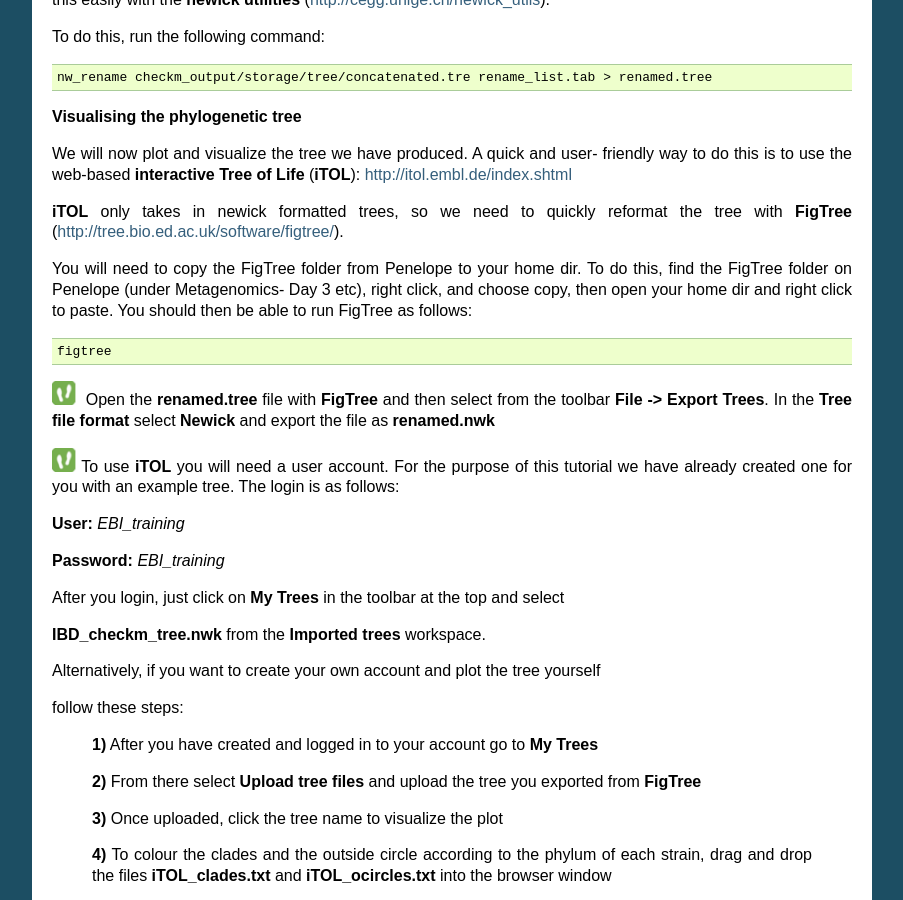
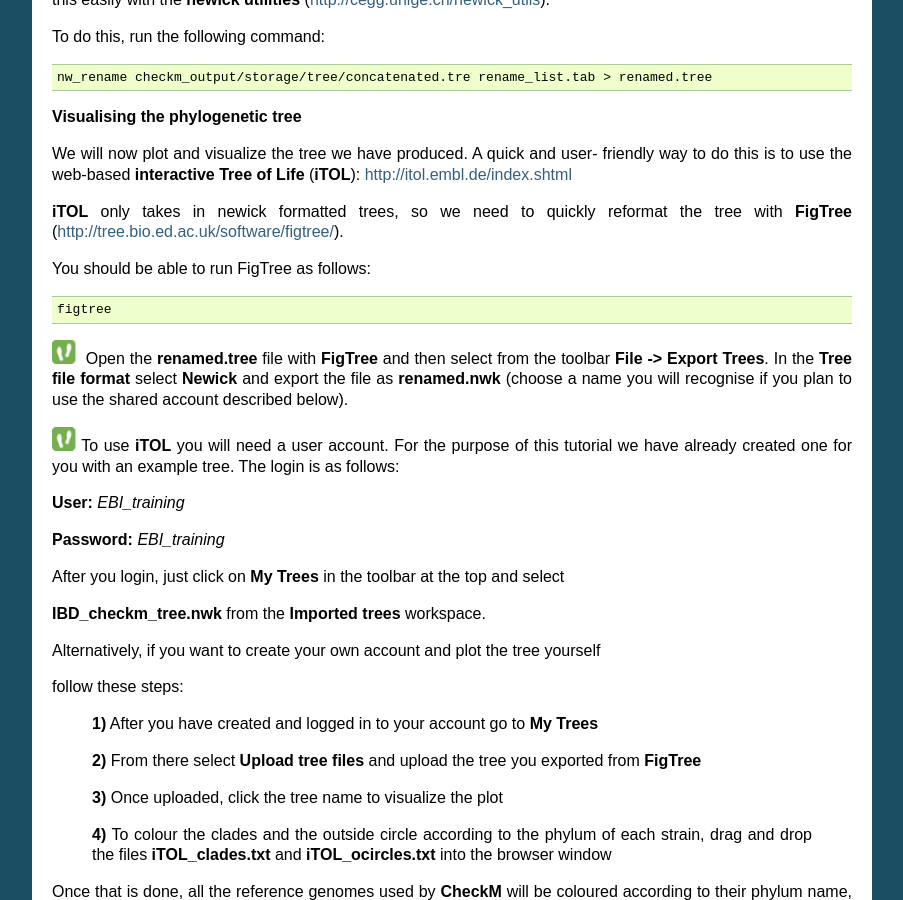
Before and after one commit to EBI-Metagenomics/mgnify-biata-2020, a Sphinx documentation site: the page built from docs/source/mag.rst, in a window 1280 px wide and 900 px high, scrolled down 3543 px. Shown: the whole window, without its empty margins (198-1101 px from the left). Built offline with Sphinx 7.4.7, drawn with Linux system fonts in a browser that asks for light colours.

Commit message:
Update mag.rst

```diff
--- a/docs/source/mag.rst
+++ b/docs/source/mag.rst
@@ -214,10 +214,7 @@
 reformat the tree with **FigTree**
 (http://tree.bio.ed.ac.uk/software/figtree/).
 
-You will need to copy the FigTree folder from Penelope to your home dir.
-To do this, find the FigTree folder on Penelope (under Metagenomics- Day
-3 etc), right click, and choose copy, then open your home dir and right
-click to paste. You should then be able to run FigTree as follows:
+You should be able to run FigTree as follows:
 
 .. code-block:: bash
 
@@ -225,7 +222,7 @@
 
 |image3|\  Open the **renamed.tree** file with **FigTree** and then
 select from the toolbar **File -> Export Trees**. In the **Tree file
-format** select **Newick** and export the file as **renamed.nwk**
+format** select **Newick** and export the file as **renamed.nwk** (choose a name you will recognise if you plan to use the shared account described below).
 
 |image3|\  To use **iTOL** you will need a user account. For the
 purpose of this tutorial we have already created one for you with an
```
